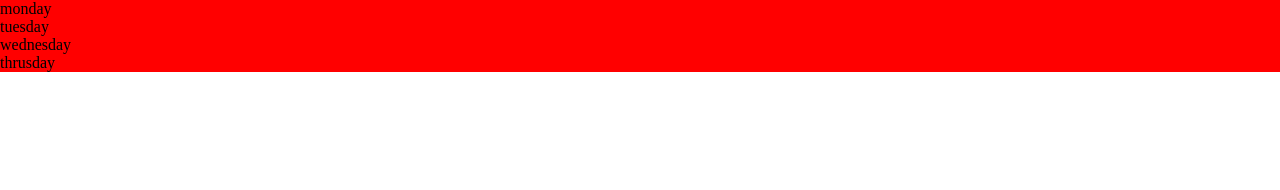
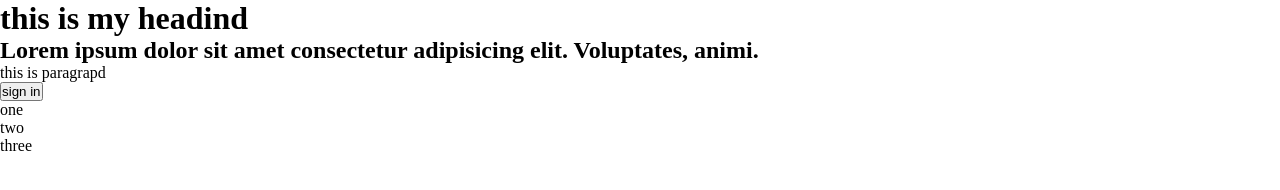
Before and after one commit to Nikhil8171/js-.learning, a plain HTML site: page dom/index.html in a window 1280 px wide. Drawn offline with Linux system fonts and the light colour scheme.

Commit message:
dom slectors

```diff
--- a/dom/index.html
+++ b/dom/index.html
@@ -7,26 +7,26 @@
     <link rel="stylesheet" href="style.css">
 </head>
 <body>
-    <!-- <h1 id="nik">this is my headind <span style="display: none;">this is nonedisp;ay</span></h1>
+    <h1 id="nik">this is my headind <span style="display: none;">this is nonedisp;ay</span></h1>
         <h2>Lorem ipsum dolor sit amet consectetur adipisicing elit. Voluptates, animi.</h2>
         <p>this is paragrapd</p>
 
         <button>sign in </button>
 
         <ul>
-            <li>one</li>
-            <li>two</li>
-            <li>three</li>
-        </ul> -->
+            <li class=" nu ">one</li>
+            <li class=" nu ">two</li>
+            <li class=" nu ">three</li>
+        </ul>
         <script src="basic.js"></script>
 
-        <div class="parent">
+        <!-- <div class="parent">
             <div class="day">monday</div>
             <div class="day">tuesday</div>
             <div class="day">wednesday</div>
             <div class="day">thrusday</div>
 
         </div>
-
+         -->
 </body>
 </html>
```
